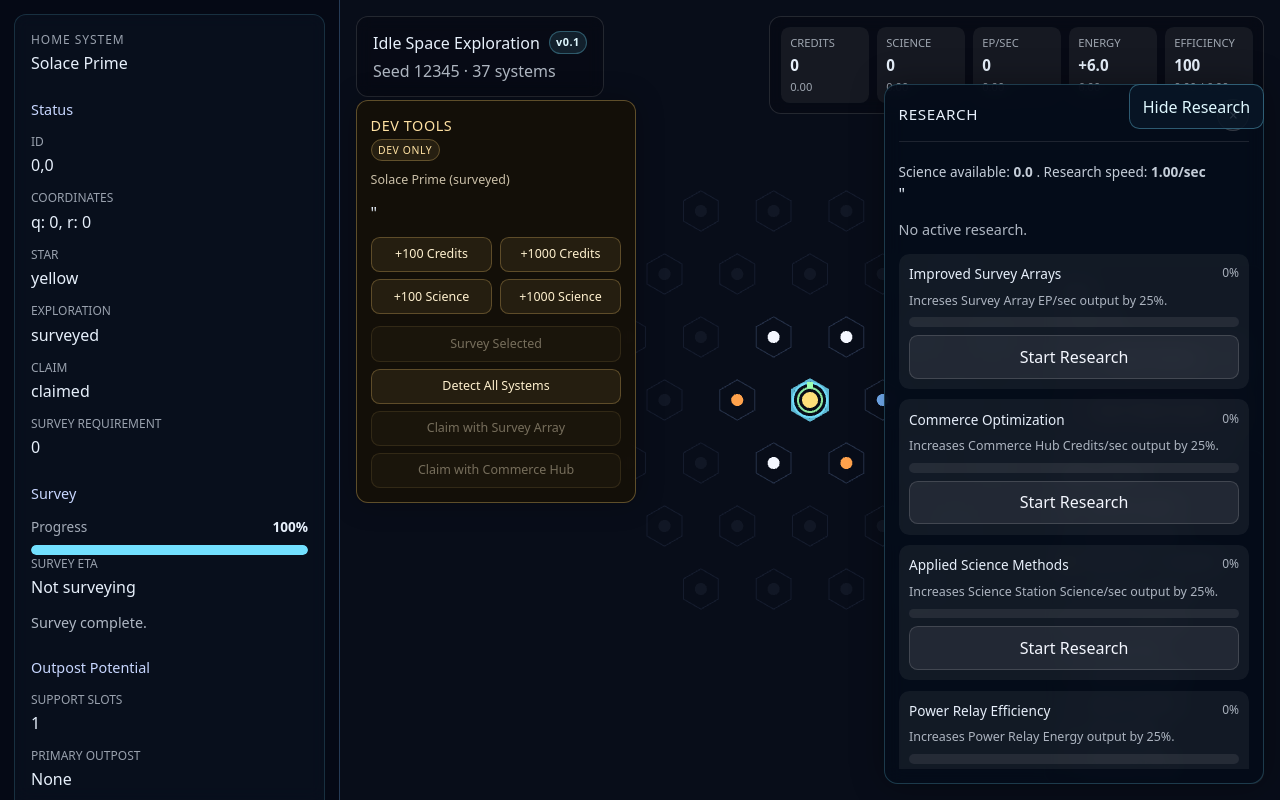
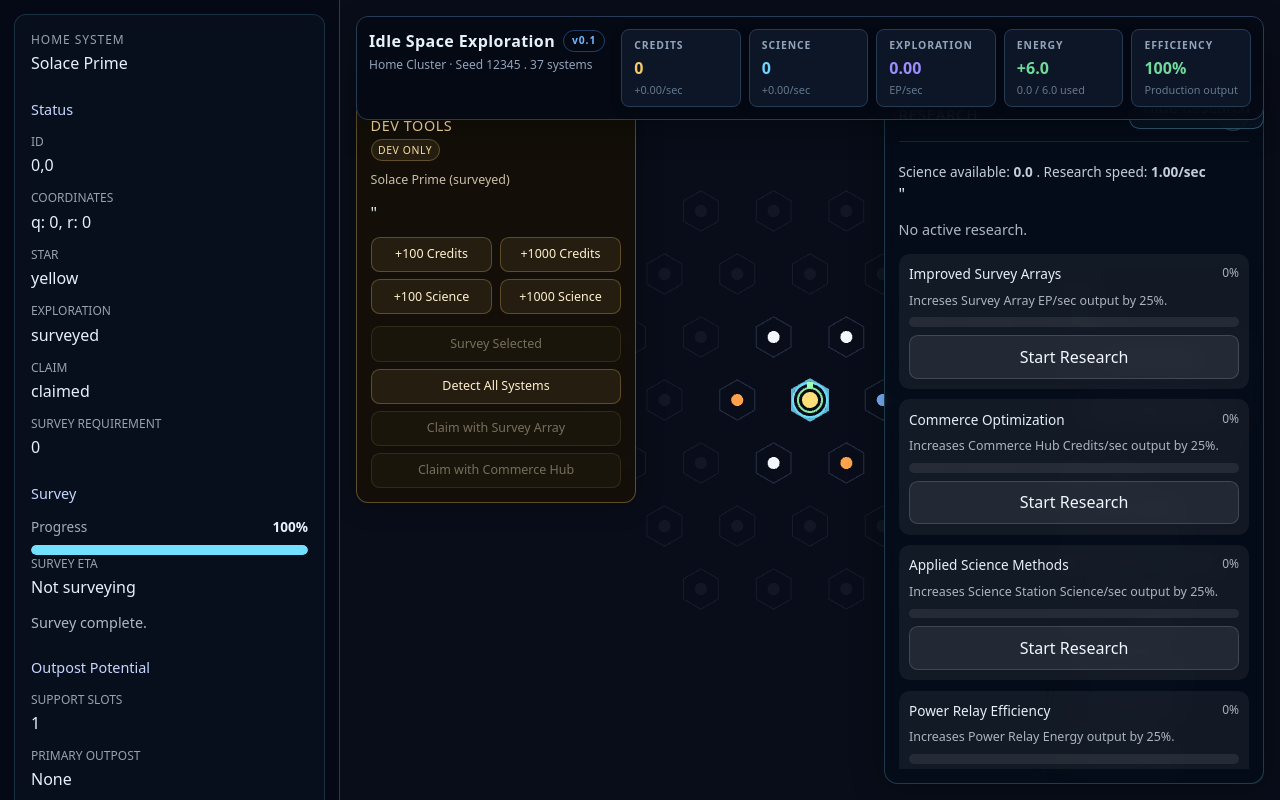
Before and after one commit to michael-speer87/idle-space-exploration, a React (Vite) app: page / in a window 1280 px wide. Built offline with nearby package versions, Linux system fonts and the light colour scheme.

Commit message:
unify map header and resource HUD

```diff
--- a/src/App.tsx
+++ b/src/App.tsx
@@ -236,16 +236,36 @@ function GameScreen() {
       </aside>
 
       <section className="relative min-h-screen min-w-0 overflow-hidden">
-        <div className="map-header">
-          <div className="map-title-row">
-            <h1>Idle Space Exploration</h1>
-            <span className="version-badge" title="MVP Candidate v0.1">
+
+        <header className="
+          absolute inset-x-4 top-4 z-10
+          flex items-start justify-between gap-4
+          rounded-panel border border-ise-border
+          bg-ise-void/90 p-3 shadow-panel
+          backdrop-blur-md
+        "
+        >
+          <div className="min-w-0 shrink-0">
+            <div className="flex items-center gap-2">
+              <h1 className="m-0 text-base font-semibold tracking-wide text-ise-text">
+                Idle Space Exploration
+              </h1>
+
+              <span className="
+                rounded-full border border-ise-accent/35
+                b-ise-accent-muted px-2 py-0.5
+                text-[0.65rem] font-bold tracking-[0.08em]
+                text-ise-accent-hover
+              "
+              title="MVP Candidate v0.1"
+              >
                 {GAME_VERSION_LABEL}
               </span>
             </div>
 
-          <p>
-            Seed {gameState.seed} · {gameState.map.systemIds.length} systems
+            <p className="mt-1 mb-0 text-xs text-ise-text-muted">
+              Home Cluster · Seed {gameState.seed} .{" "}
+              {gameState.map.systemIds.length} systems
             </p>
           </div>
 
@@ -254,6 +274,7 @@ function GameScreen() {
             science={gameState.resources.science}
             rates={rates}
           />
+        </header>
 
         <ResearchDrawer
           isOpen={isResearchDrawerOpen}
--- a/src/components/ResourceBar.tsx
+++ b/src/components/ResourceBar.tsx
@@ -6,50 +6,109 @@ type ResourceBarProps = {
   rates: CalculatedRates;
 };
 
-export function ResourceBar({ credits, science, rates }: ResourceBarProps) {
+export function ResourceBar({
+  credits,
+  science,
+  rates,
+}: ResourceBarProps) {
   return (
-        <div className="resource-bar">
-            <ResourcePill
+    <div
+      className="
+        grid min-w-0 flex-1
+        grid-cols-5 gap-2
+      "
+    >
+      <ResourceCard
         label="Credits"
         value={credits.toFixed(0)}
-                rate={rates.creditsPerSecond.toFixed(2)}
+        detail={`+${rates.creditsPerSecond.toFixed(2)}/sec`}
+        accentClass="text-ise-credits"
       />
-            <ResourcePill
+
+      <ResourceCard
         label="Science"
         value={science.toFixed(0)}
-                rate={rates.sciencePerSecond.toFixed(2)}
+        detail={`+${rates.sciencePerSecond.toFixed(2)}/sec`}
+        accentClass="text-ise-science"
       />
-            <ResourcePill
-                label="EP/sec"
-                value={rates.epPerSecond.toFixed(0)}
-                rate={rates.epPerSecond.toFixed(2)}
+
+      <ResourceCard
+        label="Exploration"
+        value={rates.epPerSecond.toFixed(2)}
+        detail="EP/sec"
+        accentClass="text-ise-exploration"
       />
-            <ResourcePill
+
+      <ResourceCard
         label="Energy"
-                value={`${rates.energySurplus >= 0 ? "+": ""}${rates.energySurplus.toFixed(1)}`}
-                rate={rates.energyProduced.toFixed(2)}
+        value={`${rates.energySurplus >= 0 ? "+" : ""}${rates.energySurplus.toFixed(1)}`}
+        detail={`${rates.energyUsed.toFixed(1)} / ${rates.energyProduced.toFixed(1)} used`}
+        accentClass={
+          rates.energySurplus >= 0
+            ? "text-ise-energy"
+            : "text-ise-danger"
+        }
       />
-            <ResourcePill
+
+      <ResourceCard
         label="Efficiency"
-                value={`${Math.round(rates.productionEfficiency * 100)}`}
-                rate={`${rates.energyUsed.toFixed(2)} / ${rates.energyProduced.toFixed(2)}`}
+        value={`${Math.round(rates.productionEfficiency * 100)}%`}
+        detail="Production output"
+        accentClass={
+          rates.productionEfficiency >= 1
+            ? "text-ise-success"
+            : "text-ise-warning"
+        }
       />
     </div>
   );
 }
 
-type ResourcePillProps = {
+type ResourceCardProps = {
   label: string;
   value: string;
-    rate: string;
+  detail: string;
+  accentClass: string;
 };
 
-function ResourcePill({ label, value, rate }: ResourcePillProps) {
+function ResourceCard({
+  label,
+  value,
+  detail,
+  accentClass,
+}: ResourceCardProps) {
   return (
-        <div className="resource-pill">
-            <span>{label}</span>
-            <strong>{value}</strong>
-            <span>{rate}</span>
+    <div
+      className="
+        min-w-0 rounded-control
+        border border-ise-border
+        bg-ise-surface px-3 py-2
+        shadow-control
+      "
+    >
+      <span
+        className="
+          block truncate text-[0.65rem]
+          font-semibold uppercase tracking-[0.09em]
+          text-ise-text-muted
+        "
+      >
+        {label}
+      </span>
+
+      <strong
+        className={`
+          mt-0.5 block truncate
+          text-base font-semibold tabular-nums
+          ${accentClass}
+        `}
+      >
+        {value}
+      </strong>
+
+      <span className="mt-0.5 block truncate text-[0.68rem] text-ise-text-subtle">
+        {detail}
+      </span>
     </div>
-    )
+  );
 }
--- a/src/index.css
+++ b/src/index.css
@@ -75,45 +75,6 @@ button {
   border-radius: 0.75rem;
   background: rgba(9, 17, 31, 0.78);
   backdrop-filter: blur(8px);
-}
-
-.map-header {
-  position: absolute;
-  z-index: 1;
-  top: 1rem;
-  left: 1rem;
-  padding: 0.85rem 1rem;
-  border: 1px solid rgba(255, 255, 255, 0.12);
-  border-radius: 0.75rem;
-  background: rgba(8, 11, 20, 0.72);
-  backdrop-filter: blur(8px);
-}
-
-.map-title-row {
-  display: flex;
-  align-items: center;
-  gap: 0.55rem;
-}
-
-.map-header h1 {
-  margin: 0;
-  font-size: 1rem;
-}
-
-.version-badge {
-  padding: 0.15rem 0.4rem;
-  border: 1px solid rgba(114, 224, 255, 0.3);
-  border-radius: 999px;
-  font-size: 0.68rem;
-  font-weight: 700;
-  letter-spacing: 0.05em;
-  color: #dff8ff;
-  background: rgba(114, 224, 255, 0.1);
-}
-
-.map-header p {
-  margin: 0.25rem 0 0;
-  opacity: 0.75;
 }
 
 .star-map-canvas {
@@ -349,39 +310,6 @@ dd {
   font-size: 0.9rem;
   line-height: 1.4;
   opacity: 0.75;
-}
-
-.resource-bar {
-  position: absolute;
-  z-index: 1;
-  top: 1rem;
-  right: 1rem;
-  display: flex;
-  gap: 0.5rem;
-  padding: 0.65rem;
-  border: 1px solid rgba(255, 255, 255, 0.12);
-  border-radius: 0.75rem;
-  background: rgba(8, 11, 20, 0.72);
-  backdrop-filter: blur(8px);
-}
-
-.resource-pill {
-  display: grid;
-  gap: 0.15rem;
-  min-width: 5.5rem;
-  padding: 0.45rem 0.6rem;
-  border-radius: 0.55rem;
-  background: rgba(255, 255, 255, 0.06);
-}
-
-.resource-pill span {
-  font-size: 0.7rem;
-  text-transform: uppercase;
-  opacity: 0.65;
-}
-
-.resource-pill strong {
-  font-size: 0.95rem;
 }
 
 .outpost-action-list {
```
Lines whose indentation alone changed are shown as unchanged.
